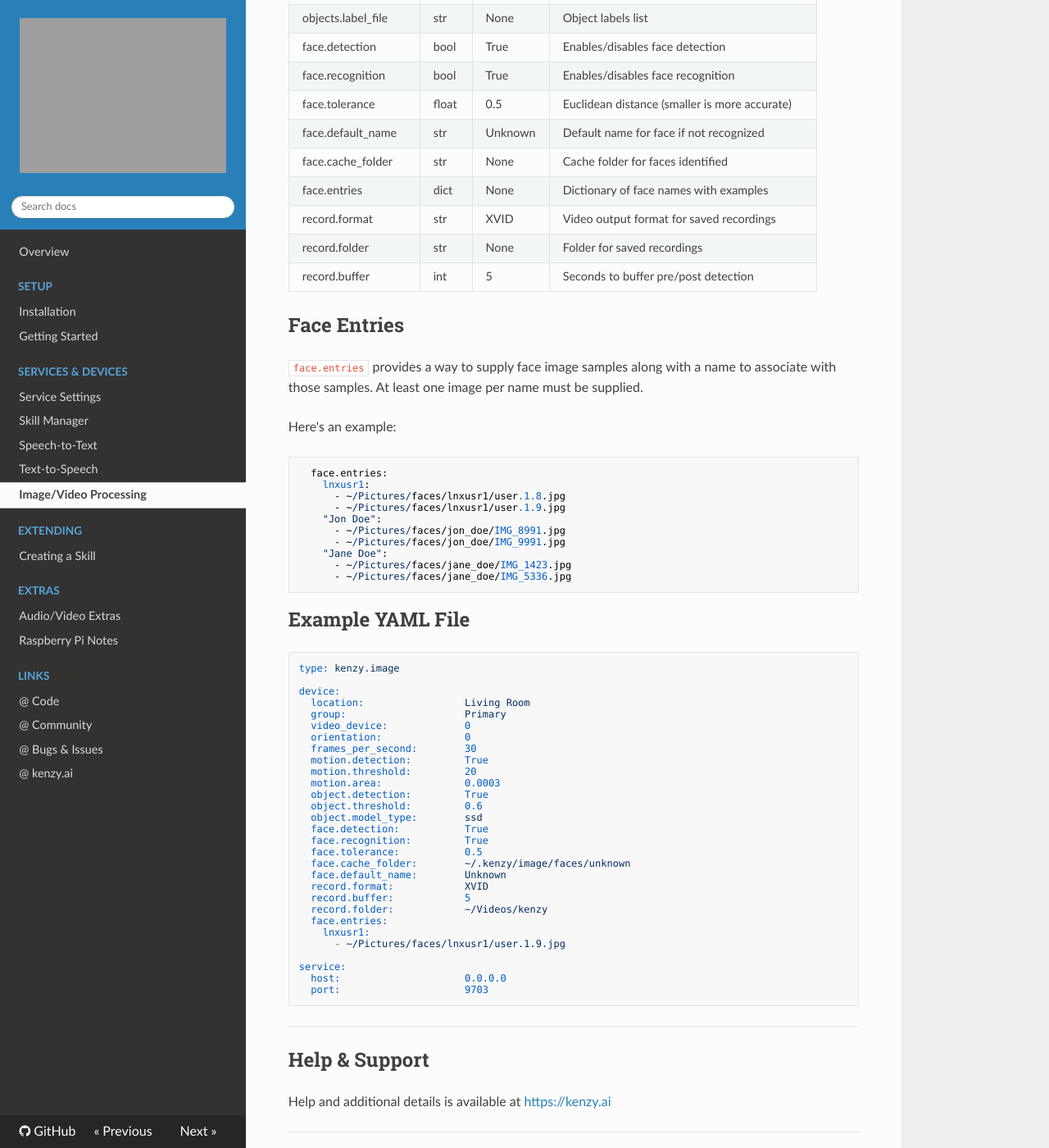
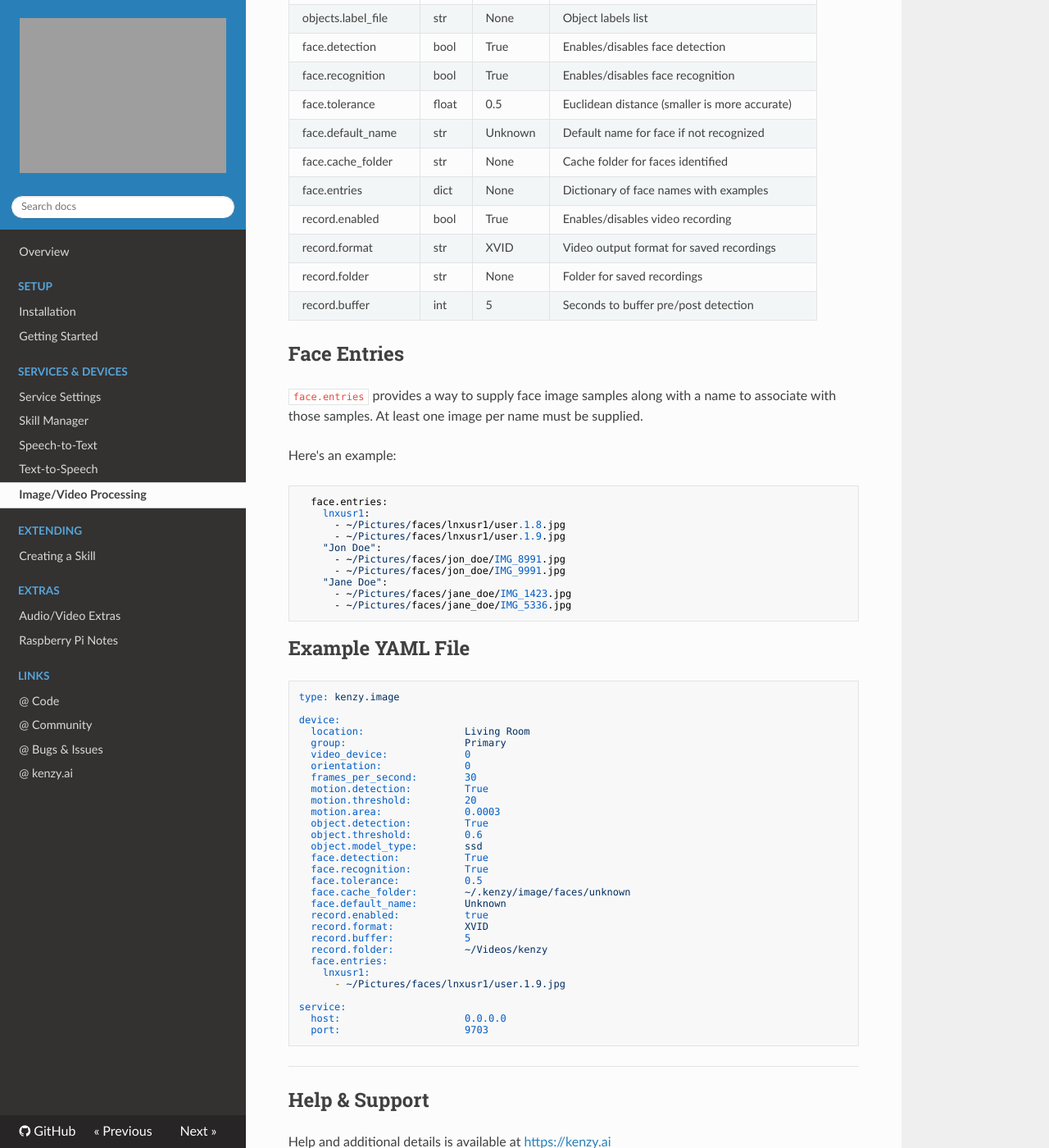
Before and after one commit to lnxusr1/kenzy, an MkDocs documentation site: the page built from docs/kenzy.devices.watcher.md, in a window 1280 px wide and 1400 px high, scrolled down 680 px. Shown: the whole window at 82% size. Built offline with MkDocs 1.6.1, drawn with Linux system fonts in a browser that asks for light colours; nearby versions of some CDN libraries.

Commit message:
Config mockup updates

```diff
--- a/docs/kenzy.devices.watcher.md
+++ b/docs/kenzy.devices.watcher.md
@@ -23,6 +23,7 @@
 | face.default_name   | str     | Unknown | Default name for face if not recognized        |
 | face.cache_folder   | str     | None    | Cache folder for faces identified              |
 | face.entries        | dict    | None    | Dictionary of face names with examples         |
+| record.enabled      | bool    | True    | Enables/disables video recording               |
 | record.format       | str     | XVID    | Video output format for saved recordings       |
 | record.folder       | str     | None    | Folder for saved recordings                    |
 | record.buffer       | int     | 5       | Seconds to buffer pre/post detection           |
@@ -67,6 +68,7 @@ device:
   face.tolerance:           0.5
   face.cache_folder:        ~/.kenzy/image/faces/unknown
   face.default_name:        Unknown
+  record.enabled:           true
   record.format:            XVID
   record.buffer:            5
   record.folder:            ~/Videos/kenzy
```
Also changed, not shown: 5 other files.
